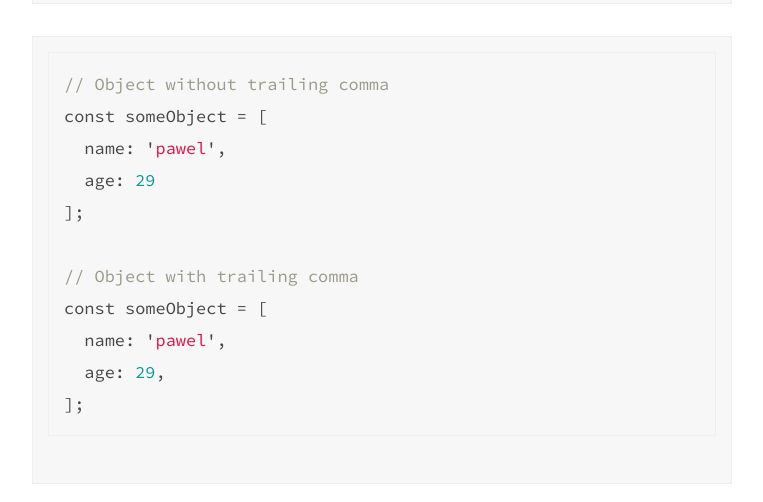
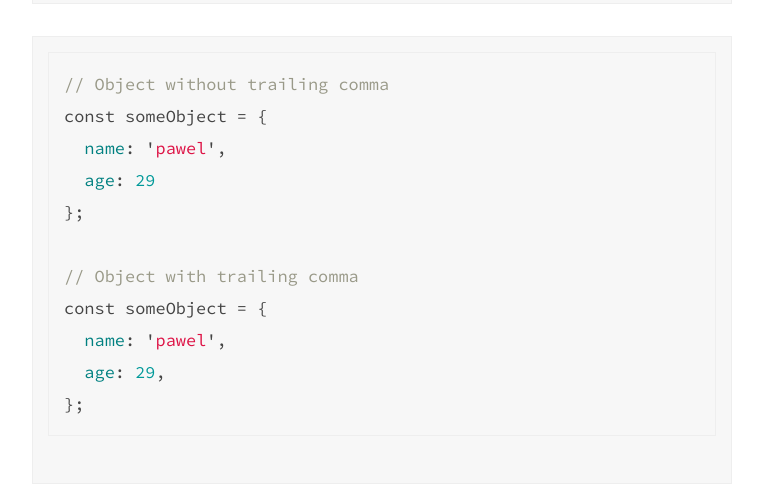
Before and after one commit to kimruddock/pawelgrzybek.github.io, a Jekyll site: the page built from _posts/2016-09-28-trailing-comma-in-ecmascript2017-function-parameter-list.md, in a window 1280 px wide and 900 px high, scrolled down 961 px. Shown: the part 155-657 px from the top of the window, without its empty margins (258-1021 px from the left). Built offline with Jekyll 4.4.1, drawn with Linux system fonts in a browser that asks for light colours; comment, search, counter and statistics services are not loaded.

Commit message:
fix some bug in code example, two images to fix as well

````diff
--- a/_posts/2016-09-28-trailing-comma-in-ecmascript2017-function-parameter-list.md
+++ b/_posts/2016-09-28-trailing-comma-in-ecmascript2017-function-parameter-list.md
@@ -22,16 +22,16 @@ const someArray = [
 
 ```js
 // Object without trailing comma
-const someObject = [
+const someObject = {
   name: 'pawel',
   age: 29
-];
+};
 
 // Object with trailing comma
-const someObject = [
+const someObject = {
   name: 'pawel',
   age: 29,
-];
+};
 ```
 
 ```js
@@ -76,9 +76,11 @@ The new feature won't supercharge the output of your app whatsoever but can defi
 2. Easier code rearranging
 3. You can programmatically generate code without extra logic for the last item
 
+<!--
 ![Nicer diff of objet with trailing comma in iTerm](/photos/2016-09-28-1.jpg)
 
 ![Nicer diff of objet with trailing comma in Tower 2](/photos/2016-09-28-2.jpg)
+ -->
 
 ## Babel to use, ESLint to check
 
````
